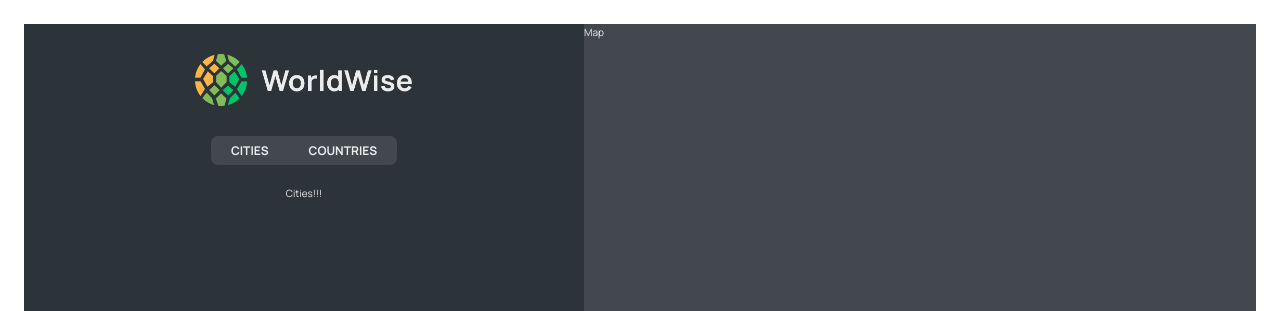
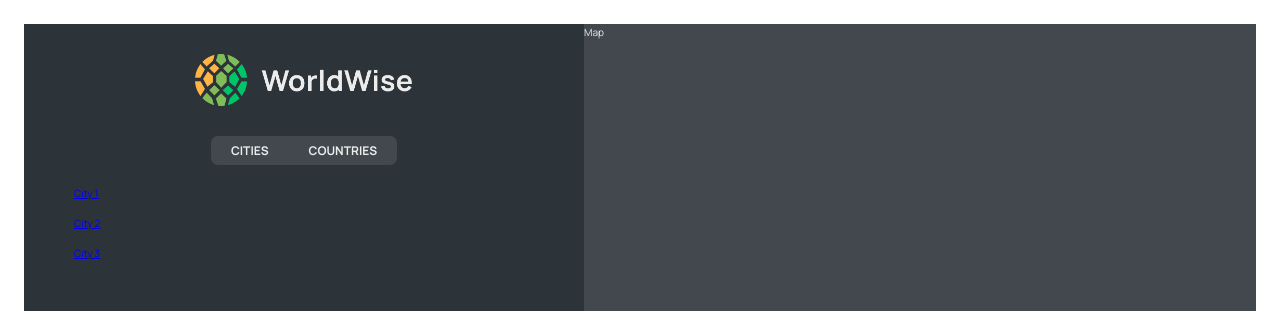
Before and after one commit to kseniyalan/world-wise, a React (Vite) app: page /app in a window 1280 px wide. Shown: the top 311 px of the page. Built offline with nearby package versions, Linux system fonts and the light colour scheme.

Commit message:
Nested routes

```diff
--- a/package.json
+++ b/package.json
@@ -10,6 +10,7 @@
     "preview": "vite preview"
   },
   "dependencies": {
+    "json-server": "^1.0.0-alpha.23",
     "react": "^18.2.0",
     "react-dom": "^18.2.0",
     "react-router-dom": "^6.22.3"
--- a/src/App.jsx
+++ b/src/App.jsx
@@ -5,6 +5,7 @@ import Pricing from "./pages/Pricing";
 import Login from "./pages/Login";
 import PageNotFound from "./pages/PageNotFound";
 import AppLayout from "./pages/AppLayout";
+import CityList from "./components/CityList";
 
 function App() {
   return (
@@ -15,8 +16,8 @@ function App() {
         <Route path="pricing" element={<Pricing />} />
         <Route path="login" element={<Login />} />
         <Route path="app" element={<AppLayout />}>
-          <Route index element={<div>Cities!!!</div>} />
-          <Route path="cities" element={<div>Cities</div>} />
+          <Route index element={<CityList />} />
+          <Route path="cities" element={<CityList />} />
           <Route path="countries" element={<div>Countries</div>} />
           <Route path="form" element={<div>Form</div>} />
         </Route>
--- /dev/null
+++ b/src/components/CityList.jsx
@@ -0,0 +1,19 @@
+import styles from './CityList.module.css';
+
+function CityList() {
+    return (
+        <ul className={styles.cityList}>
+            <li>
+                <a href="/city/1">City 1</a>
+            </li>
+            <li>
+                <a href="/city/2">City 2</a>
+            </li>
+            <li>
+                <a href="/city/3">City 3</a>
+            </li>
+        </ul>
+    );
+}
+
+export default CityList;
```
Also changed, not shown: 1 other file (tests, documents, lock files or other folders).
